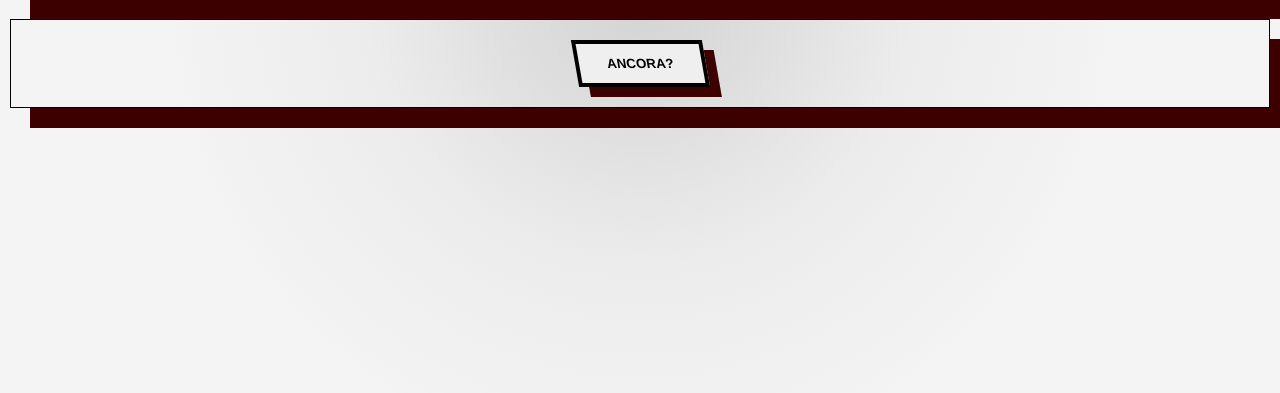
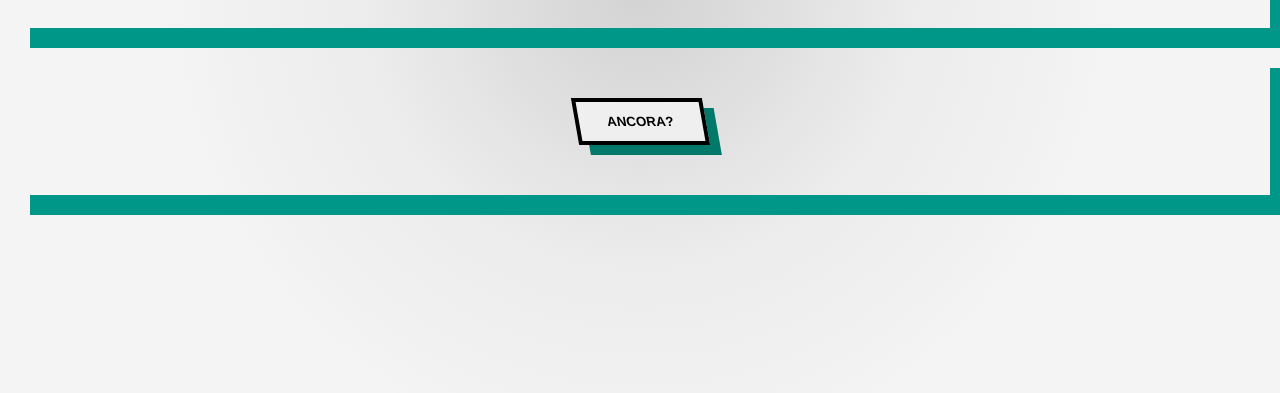
Before and after one commit to agrossano/js-paliedispari, a plain HTML site: page pariOdispari/index.html in a window 1280 px wide. Shown: the part 407-800 px from the top of the page. Drawn offline with Linux system fonts and the light colour scheme.

```diff
--- a/pariOdispari/css/style.css
+++ b/pariOdispari/css/style.css
@@ -21,15 +21,14 @@ main {
 }
 
 main div {
-  padding: 20px;
-  border: 1px solid black;
+  padding: 50px;
   margin: 10px;
-  box-shadow: 20px 20px rgba(60, 0, 0, 1);
+  box-shadow: 20px 20px #009688;
 }
 
 
 .scelta-uno, .scelta-due {
-    flex: 1 1 0;
+  flex: 1 1 0;
   }
 
 
@@ -43,21 +42,25 @@ main div {
 
 .btn {
   transition: all 200ms ease-in;
-  display: inline-block;
   color: black;
   font-weight: bold;
-  text-transform: uppercase;
   border: 4px solid black;
   padding: 12px 28px;
-  box-shadow: 10px 10px rgba(60, 0, 0, 1);
-
+  box-shadow: 10px 10px #00796B;
   transform: skew(10deg);
 }
 
 .btn:hover {
-  background: rgba(60, 0, 0, 1);
+  background: #B2DFDB;
   box-shadow: 10px 10px black;
+  color: #212121;
+  transform: skew(-10deg);
+  outline: 55px dashed #03A9F4;
+  outline-offset: 20px;
+}
 
-  color: white;
-  transform: skew(-10deg);
+
+.btn:active {
+  outline: 0 dashed #009688;
+  outline-offset: 20px;
 }
--- a/pariOdispari/index.html
+++ b/pariOdispari/index.html
@@ -20,12 +20,9 @@
       <h1 id="winner"></h1>
     </div>
     <div class="ancora">
-      <button class="btn">Ancora?</button>
+      <button class="btn">ANCORA?</button>
     </div>
   </main>
-
-
-
 
 
   <script src="js/script.js"></script>
--- a/pariOdispari/js/script.js
+++ b/pariOdispari/js/script.js
@@ -6,6 +6,8 @@
 // Dichiaro variabili
 
 var winner, computerNumberOne, randomChoice1, randomChoice2, computerNumberTwo, computerChoiceOne, computerChoiceTwo, sum;
+
+//seleziono bottone dall'html
 var button = document.getElementsByClassName('btn');
 
 
@@ -27,6 +29,7 @@ function pariDispari() {
   }
   return randomChoice;
 }
+
 
 function game() {
   //chiamo la funzione per generare il pari o dispari
```
